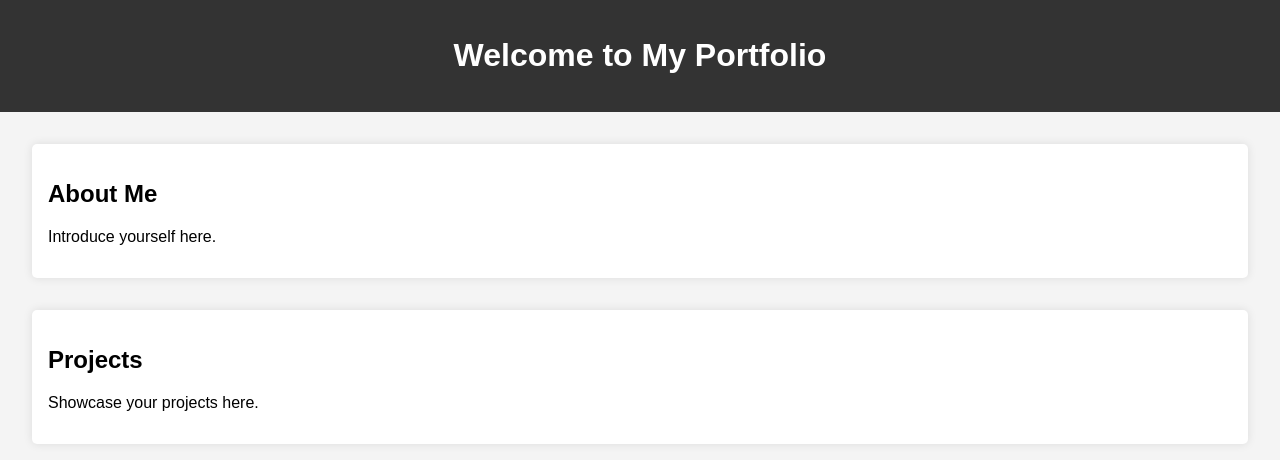
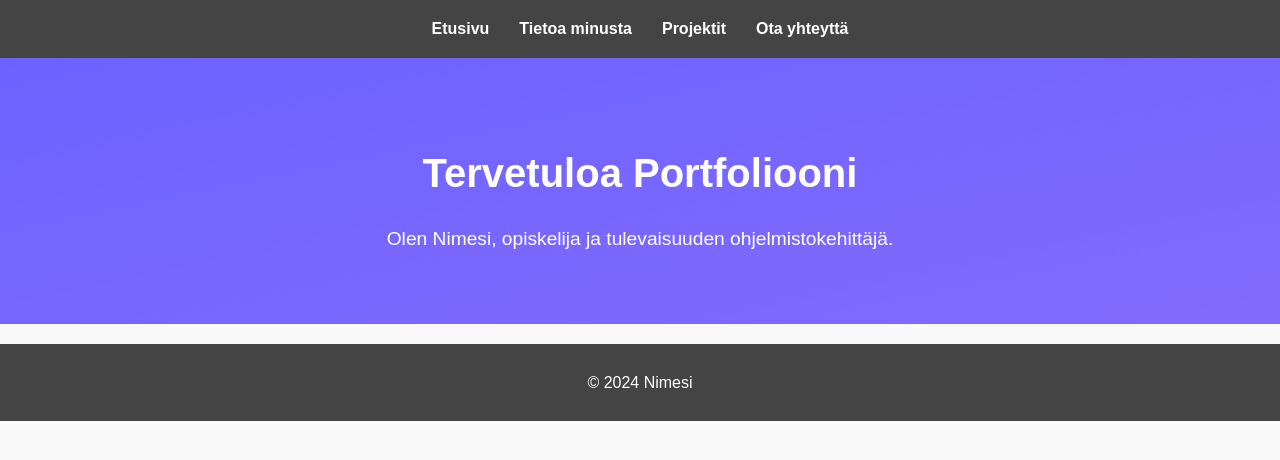
Before and after one commit to Jussipekkak/portfolio, a plain HTML site: page index.html in a window 1280 px wide. Drawn offline with Linux system fonts and the light colour scheme.

Commit message:
Updating index.html and styles.css

```diff
--- a/index.html
+++ b/index.html
@@ -1,22 +1,32 @@
 <!DOCTYPE html>
-<html lang="en">
+<html lang="fi">
 <head>
     <meta charset="UTF-8">
     <meta name="viewport" content="width=device-width, initial-scale=1.0">
-    <title>My Portfolio</title>
+    <title>Portfolio - Nimesi</title>
     <link rel="stylesheet" href="styles.css">
 </head>
 <body>
     <header>
-        <h1>Welcome to My Portfolio</h1>
+        <nav>
+            <ul>
+                <li><a href="index.html">Etusivu</a></li>
+                <li><a href="about.html">Tietoa minusta</a></li>
+                <li><a href="projects.html">Projektit</a></li>
+                <li><a href="contact.html">Ota yhteyttä</a></li>
+            </ul>
+        </nav>
     </header>
-    <section>
-        <h2>About Me</h2>
-        <p>Introduce yourself here.</p>
-    </section>
-    <section>
-        <h2>Projects</h2>
-        <p>Showcase your projects here.</p>
-    </section>
+
+    <main>
+        <section class="hero">
+            <h1>Tervetuloa Portfoliooni</h1>
+            <p>Olen Nimesi, opiskelija ja tulevaisuuden ohjelmistokehittäjä.</p>
+        </section>
+    </main>
+
+    <footer>
+        <p>&copy; 2024 Nimesi</p>
+    </footer>
 </body>
 </html>
--- a/styles.css
+++ b/styles.css
@@ -1,21 +1,59 @@
+/* Yleiset tyylit */
 body {
     font-family: Arial, sans-serif;
     margin: 0;
     padding: 0;
-    background-color: #f4f4f4;
+    line-height: 1.6;
+    background-color: #f9f9f9;
+    color: #333;
 }
 
-header {
-    background-color: #333;
-    color: white;
-    text-align: center;
+/* Navigaatio */
+header nav ul {
+    list-style: none;
+    display: flex;
+    justify-content: center;
+    background-color: #444;
     padding: 1em 0;
+    margin: 0;
 }
 
-section {
-    margin: 2em;
-    padding: 1em;
-    background-color: white;
-    border-radius: 5px;
-    box-shadow: 0 0 10px rgba(0, 0, 0, 0.1);
+header nav ul li {
+    margin: 0 15px;
 }
+
+header nav ul li a {
+    text-decoration: none;
+    color: #fff;
+    font-weight: bold;
+}
+
+header nav ul li a:hover {
+    text-decoration: underline;
+}
+
+/* Hero-osio */
+.hero {
+    text-align: center;
+    padding: 50px 20px;
+    background: linear-gradient(to bottom right, #6c63ff, #836aff);
+    color: #fff;
+}
+
+.hero h1 {
+    font-size: 2.5em;
+    margin-bottom: 10px;
+}
+
+.hero p {
+    font-size: 1.2em;
+}
+
+/* Footer */
+footer {
+    text-align: center;
+    padding: 10px 0;
+    background-color: #444;
+    color: #fff;
+    margin-top: 20px;
+}
```
